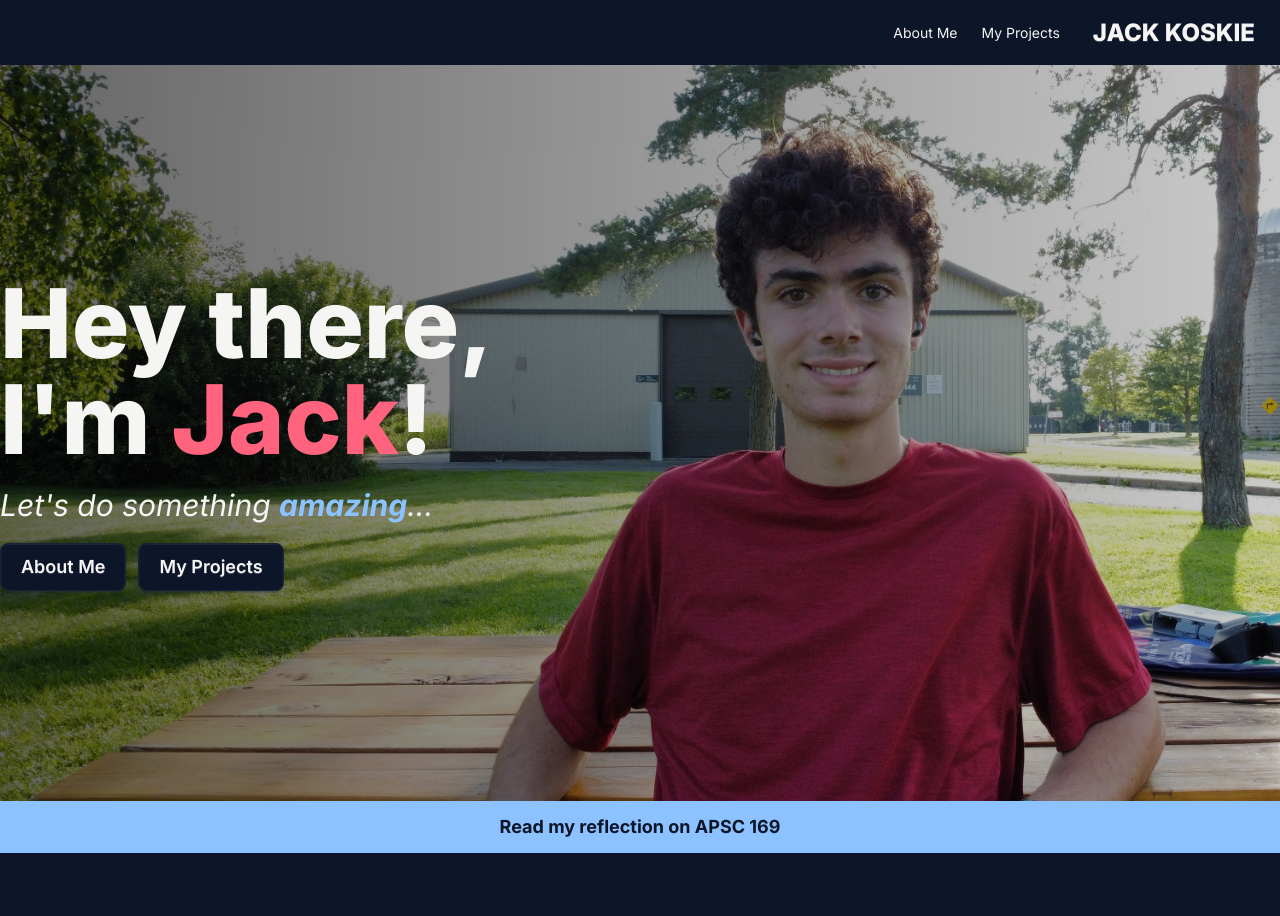
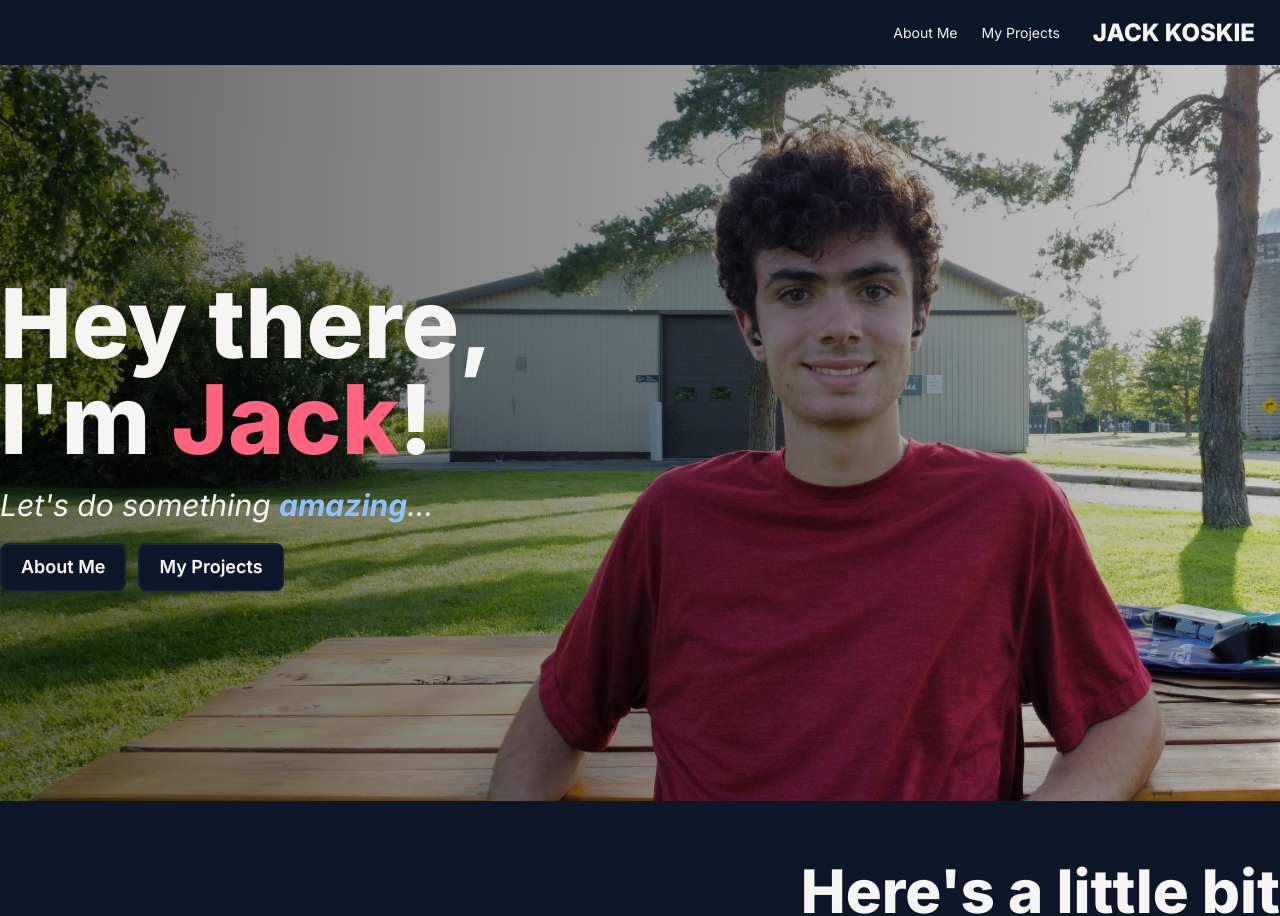
Before and after one commit to jackkoskie/koskiedotca, a SvelteKit app: page / in a window 1280 px wide. Shown: the top 916 px of the page. Built offline with nearby package versions, Linux system fonts and the light colour scheme.

Commit message:
comment out link to APSC169 reflection

```diff
--- a/src/routes/+page.svelte
+++ b/src/routes/+page.svelte
@@ -15,11 +15,11 @@
 	</div>
 </section>
 
-<section class="bg-accent text-accent-content" id="reflection">
+<!-- <section class="bg-accent text-accent-content" id="reflection">
 	<div class="container mx-auto flex flex-row items-center justify-center py-3">
 		<a class="text-lg font-bold hover:link" href="/apsc169">Read my reflection on APSC 169</a>
 	</div>
-</section>
+</section> -->
 
 <section id="about" class="min-h-screen">
 	<div class="container mx-auto flex flex-col py-15 xl:flex-row-reverse">
```
